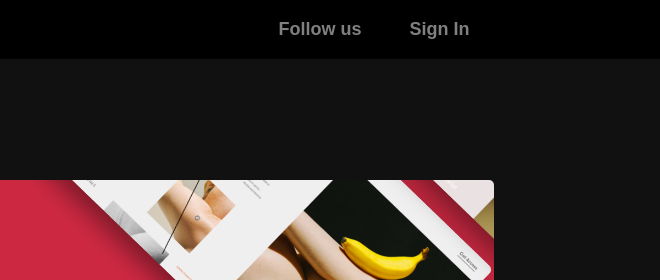
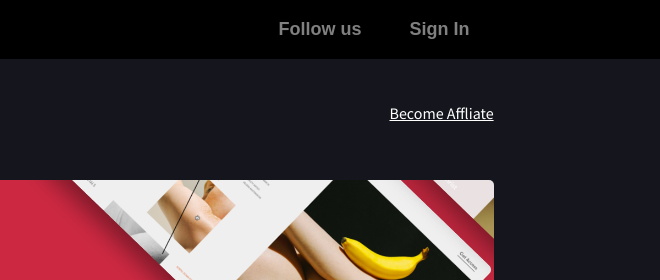
Before and after one commit to whateverxforever/webpage-clone, a plain HTML site: page index.html in a window 1280 px wide. Shown: the top 280 px of the page, 620-1280 px from the left. Drawn offline with nearby package versions, Linux system fonts and the light colour scheme.

Commit message:
bg change

```diff
--- a/index.html
+++ b/index.html
@@ -49,6 +49,7 @@
         <h4>Static Website Builders</h4>
         <b><span style="color: grey;">Drag and Drop Static Website Builders Frameworks &
                 Generators</span></b>
+        <span style="float: right; font-size:16px; margin-top:-15px"><u>Become Affliate</u> </span>
     </div>
     <div class="container-area">
         <div class="container top">
--- a/style.css
+++ b/style.css
@@ -3,7 +3,7 @@
 body {
     margin: 0;
     padding: 0;
-    background-color: rgb(17, 17, 17);
+    background-color: #15161d;
     color: white;
     font-family: 'Source Sans Pro', sans-serif;
 }
```
